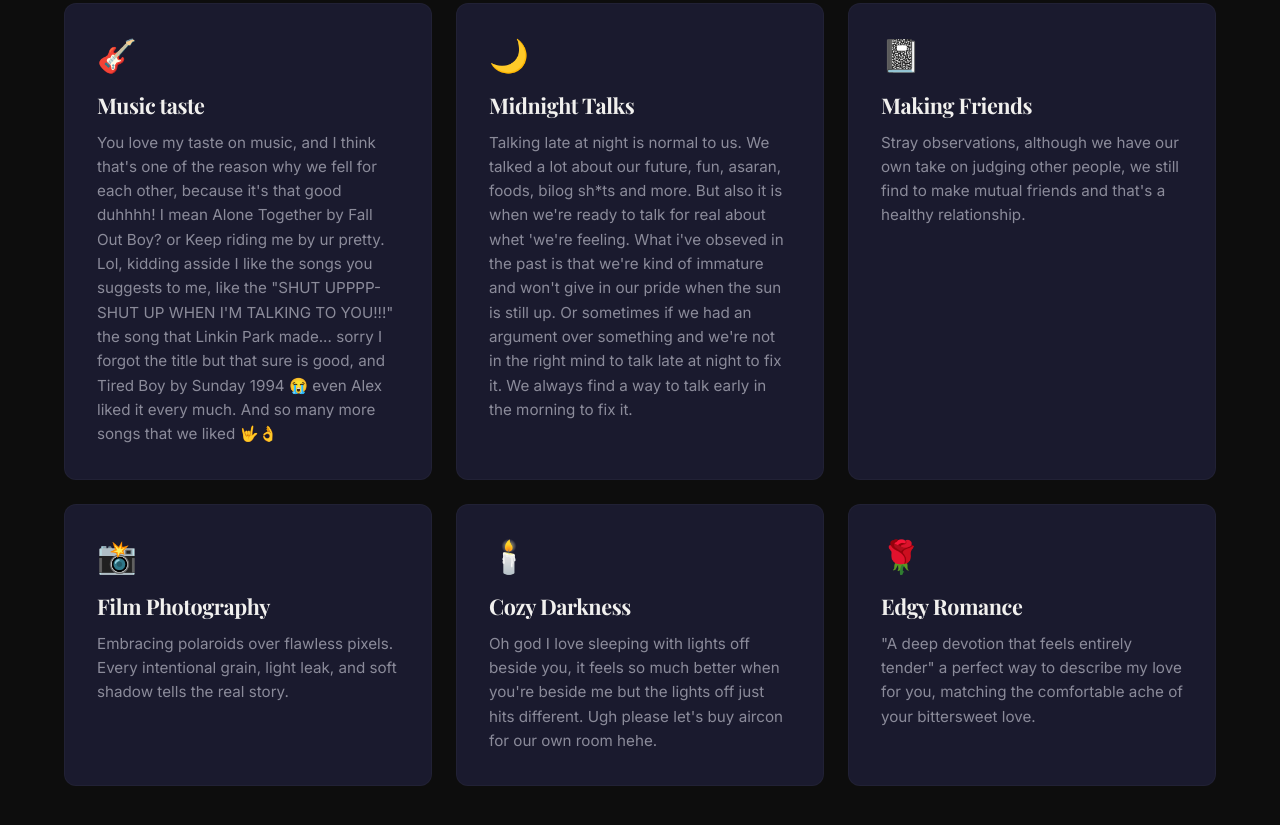
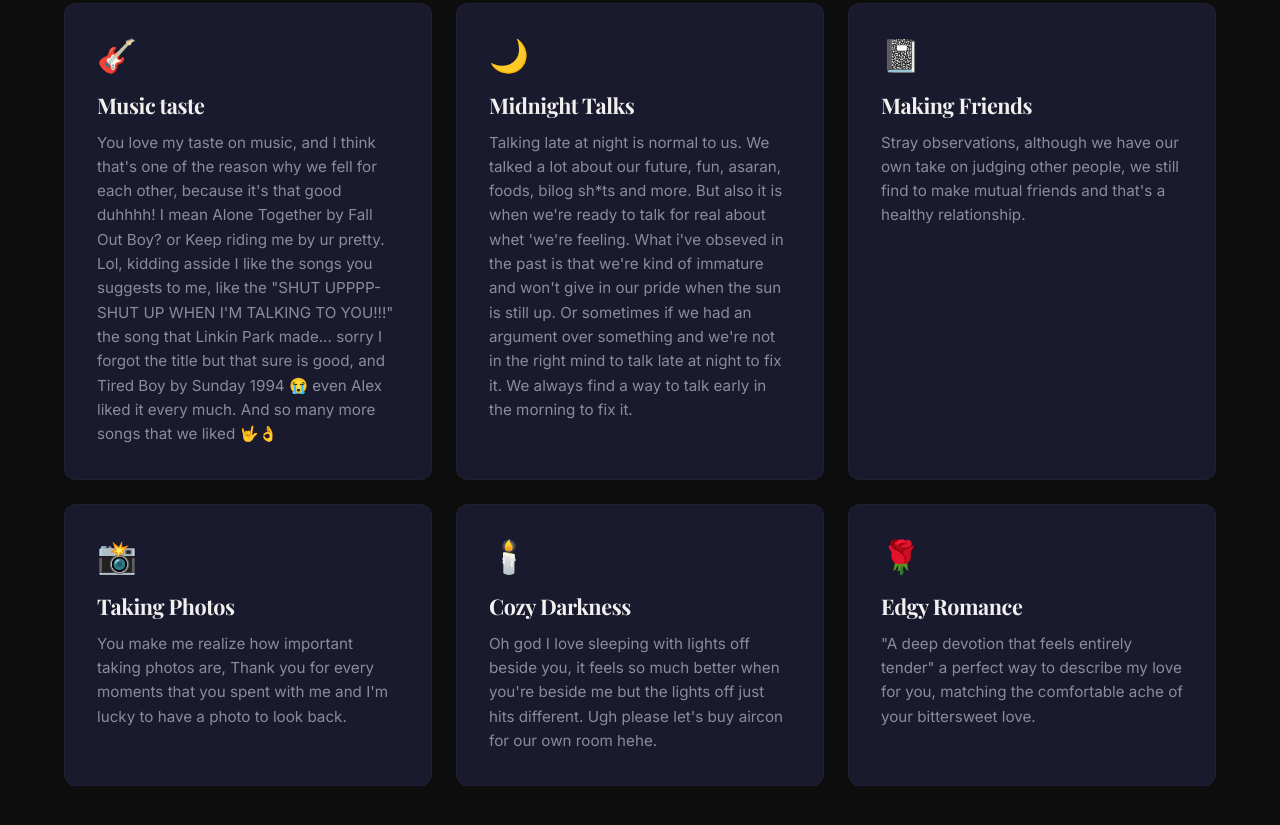
Before and after one commit to Archmere0022/Project-Archaide, a plain HTML site: page homepage.html in a window 1280 px wide. Shown: the part 1744-2569 px from the top of the page. Drawn offline with nearby package versions, Linux system fonts and the light colour scheme; a web font is replaced by a local one.

Commit message:
Update homepage.html

```diff
--- a/homepage.html
+++ b/homepage.html
@@ -62,7 +62,7 @@
             <div class="polaroid-container">
                 <div class="polaroid">
                     <div class="photo-placeholder">
-                        <img src="/Resources/jehe.jpg" class="responsive-img">
+                        <img src="images/eto.gif" class="responsive-img">
                     </div>
                 </div>
             </div>
@@ -105,8 +105,8 @@
             </div>
             <div class="dark-card vibe-card">
                 <span class="vibe-icon">📸</span>
-                <h3>Film Photography</h3>
-                <p>Embracing polaroids over flawless pixels. Every intentional grain, light leak, and soft shadow tells the real story.</p>
+                <h3>Taking Photos</h3>
+                <p>You make me realize how important taking photos are, Thank you for every moments that you spent with me and I'm lucky to have a photo to look back. </p>
             </div>
             <div class="dark-card vibe-card">
                 <span class="vibe-icon">🕯️</span>
```
